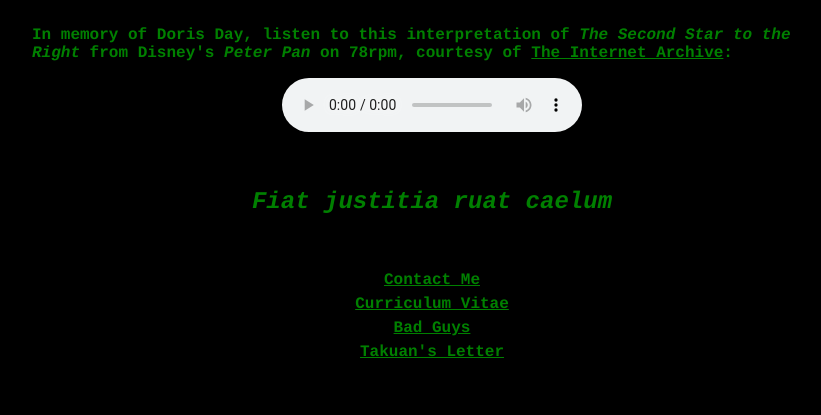
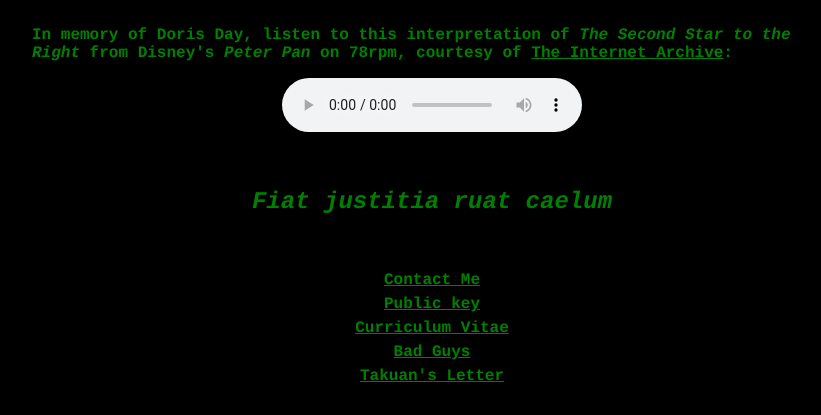
Before and after one commit to knoxcarey/knoxcarey.com, a plain HTML site: page index.html in a window 1280 px wide. Shown: the part 1031-1446 px from the top of the page, without its empty margins (208-1029 px from the left). Before the commit the page ends 1422 px from the top, so only its background shows below. Drawn offline with Linux system fonts and the light colour scheme.

Commit message:
Added link to public key

```diff
--- a/index.html
+++ b/index.html
@@ -85,6 +85,7 @@
 
 	  <div class="links">
 	    <a href="https://knoxcarey.com/contact">Contact Me</a>
+	    <a href="https://knoxcarey.com/key">Public key</a>
 	    <a href="https://knoxcarey.com/cv">Curriculum Vitae</a>
 	    <a href="https://knoxcarey.com/geo/robinson">Bad Guys</a>
 	    <a href="https://knoxcarey.com/takuan">Takuan's Letter</a>
```
